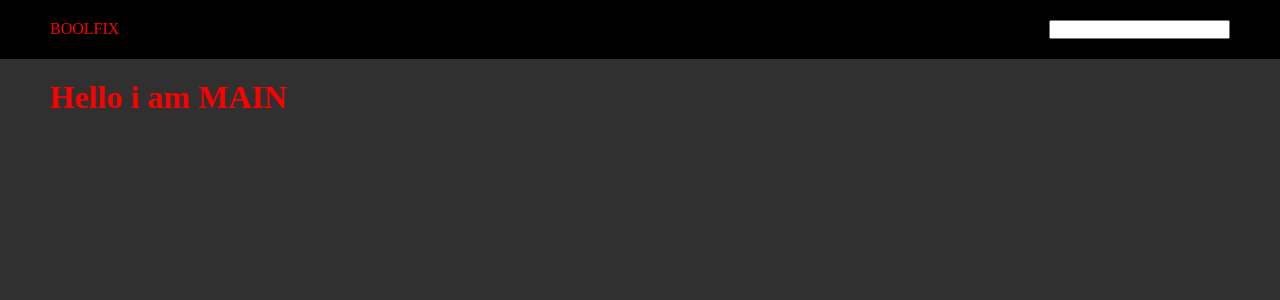
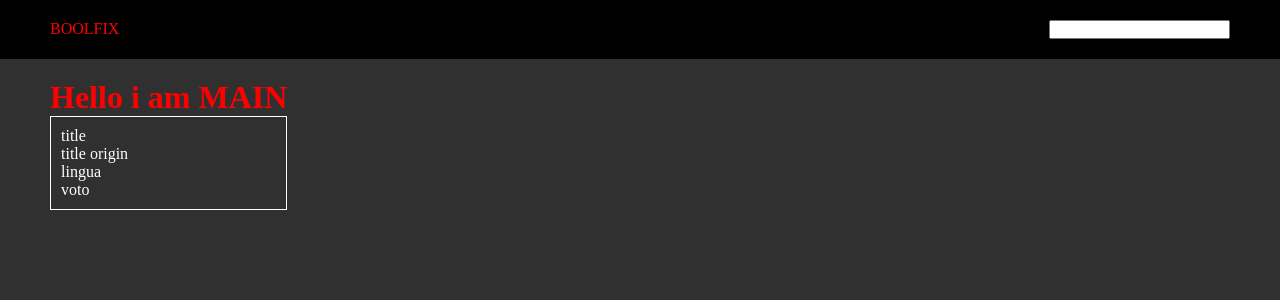
Before and after one commit to AnatoliyZakhryapin/vite-boolflix, a Vue app: page / in a window 1280 px wide. Shown: the top 300 px of the page. Built offline with nearby package versions, Linux system fonts and the light colour scheme.

Commit message:
ADD card static

```diff
--- /dev/null
+++ b/src/components/AppCard.vue
@@ -0,0 +1,37 @@
+<script>
+
+export default {
+    data() {
+        return {
+
+        }
+    },
+    props: {
+        title: String,
+        titleOrigin: String,
+        language: String,
+        vote: Number
+    }
+}
+</script>
+
+
+<template>
+    <div class="card">
+        <ol>
+            <li>title {{ title }}</li>
+            <li>title origin {{ titleOrigin }}</li>
+            <li>lingua {{ language }}</li>
+            <li>voto {{ vote }}</li>
+        </ol>
+    </div>
+</template>
+
+<style lang="scss">
+    @use './style/partial/varibils' as *;
+    .card {
+        color: $f-color-base;
+        padding: 10px;
+        border: 1px solid white;
+    }
+</style>
--- a/src/components/AppMain.vue
+++ b/src/components/AppMain.vue
@@ -1,4 +1,11 @@
-<script setup>
+<script>
+import AppCard from './AppCard.vue'
+
+export default {
+  components: {
+    AppCard
+  }
+}
 </script>
 
 <template>
@@ -7,6 +14,7 @@
         <div class="row">
           <div class="col">
             <h1 class="hello">Hello i am MAIN</h1>
+            <AppCard/>
           </div>
         </div>
       </div>
```
